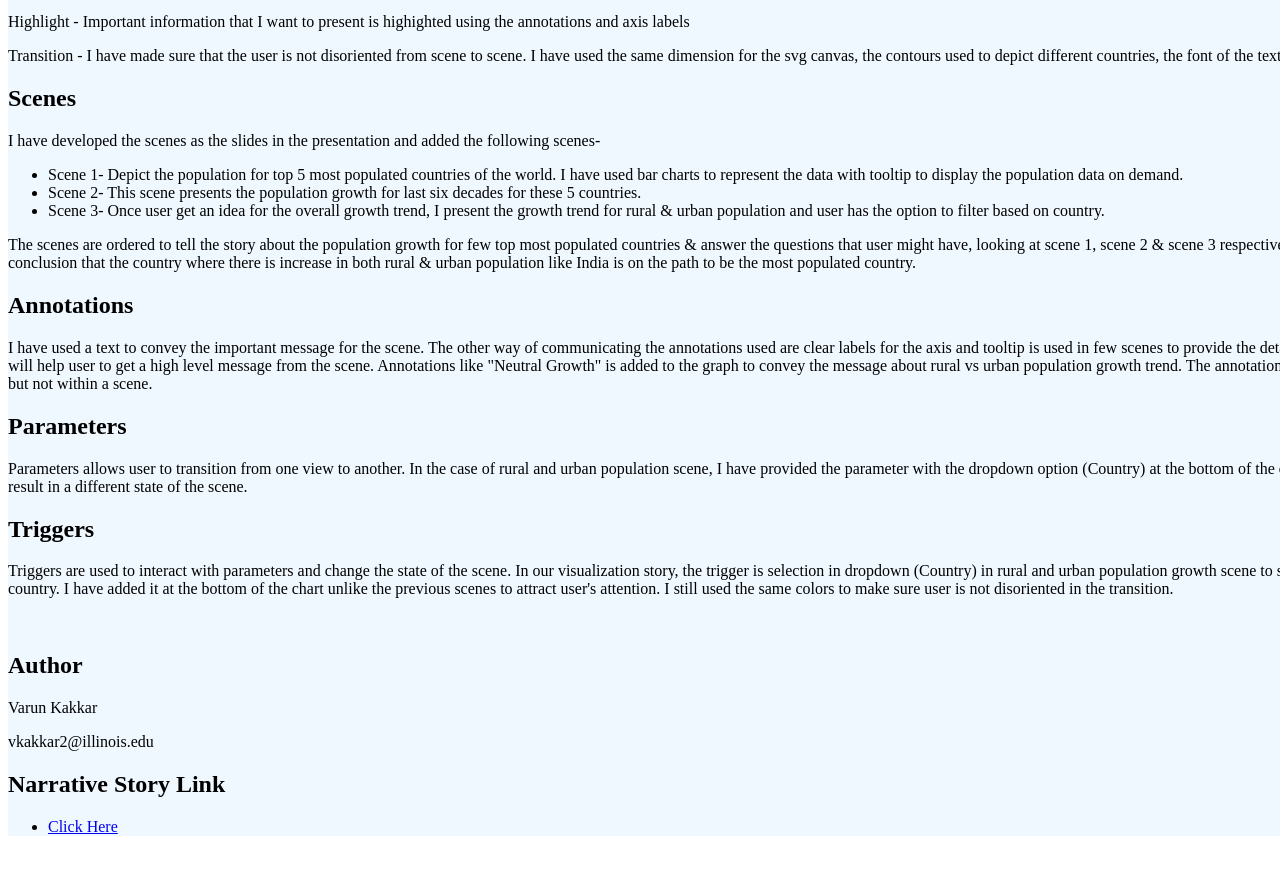
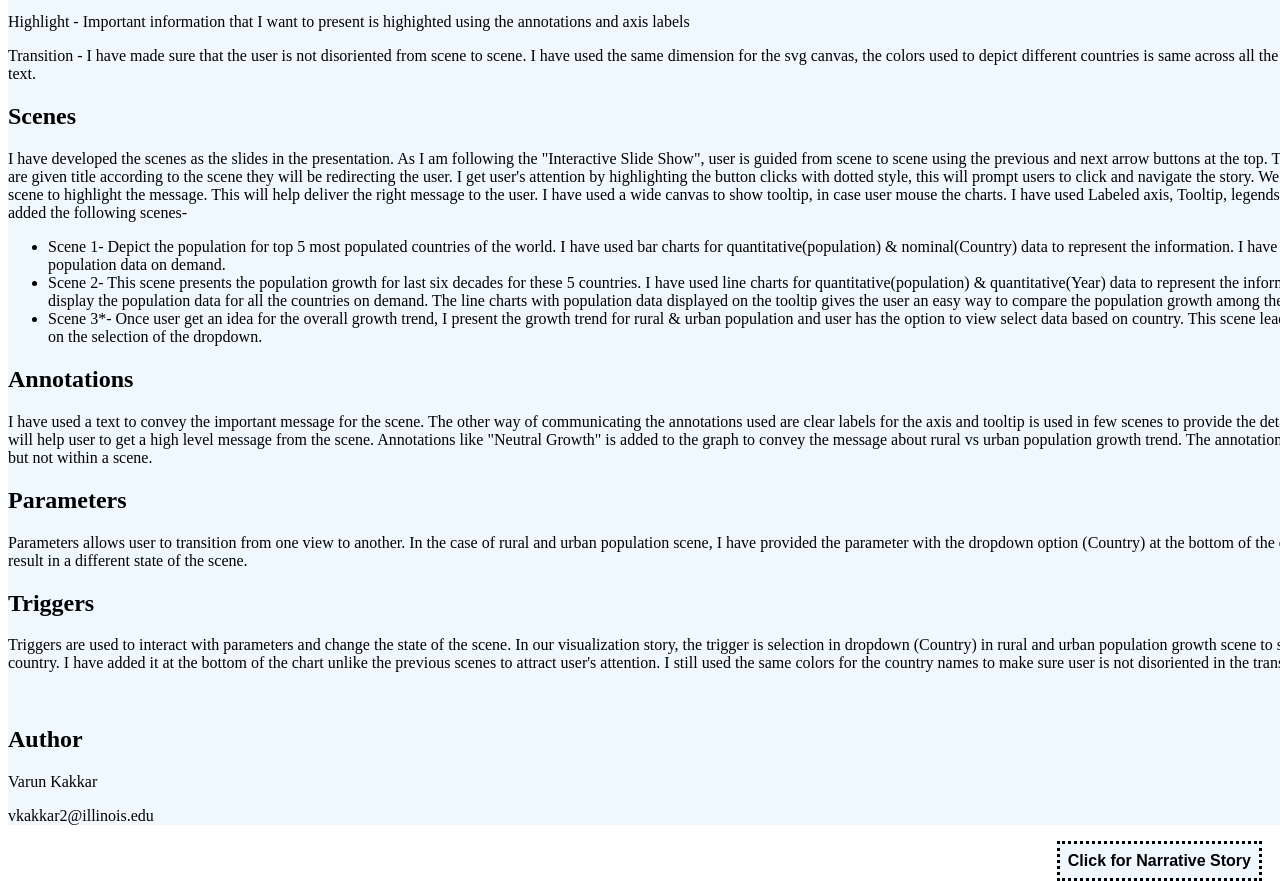
Before and after one commit to VarunKakkarUIUC/NarrativeVisualization, a plain HTML site: page index.html in a window 1280 px wide. Shown: the part 510-1391 px from the top of the page. Before the commit the page ends 1362 px from the top, so only its background shows below. Drawn offline with Linux system fonts and the light colour scheme.

Commit message:
Information file
Updating the supplement information for the narrative visualization.

```diff
--- a/index.html
+++ b/index.html
@@ -16,6 +16,7 @@
 	padding: 8px 8px;
 	display: inline-block;
 	font-size: 16px;
+	font-weight: bold;
 }
 </style>
 
@@ -28,7 +29,7 @@
 				<p>World Development Indicators - http://datatopics.worldbank.org/world-development-indicators/</p>
 
 				<h2>Messaging</h2>
-				<p>This visualization is an interactive slideshow which talks about the population of top 5 most populated countries of the
+				<p>This visualization is an Interactive Slide Show, which talks about the population of top 5 most populated countries of the
 				world in 2018 (China, India, USA, Indonesia & Pakistan). I have looked at the WDI dataset for this narration. I have presented a population growth trend for these countries
 				in last 60 years. Once we see the trend for population growth, the next scene depicts the corresponding population growth in
 				rural & urban population for these countries. This will give user an idea that the country like India where the population is increasing
@@ -45,21 +46,25 @@
 				<p>Structure - The data is presented to the user in a simple form that present the information clearly whether it is depicting quantitative & nominal data with bar
 				charts or quantitative & quantitative data with line charts, clear use of labels/text for frames to communicate the details</p>
 				<p>Highlight - Important information that I want to present is highighted using the annotations and axis labels</p>
-				<p>Transition - I have made sure that the user is not disoriented from scene to scene. I have used the same dimension for the svg canvas, the contours used to
-				depict different countries, the font of the text.</p>
+				<p>Transition - I have made sure that the user is not disoriented from scene to scene. I have used the same dimension for the svg canvas, the colors used to
+				depict different countries is same across all the scenes, used uniform font of the text.</p>
 
 				<h2>Scenes</h2>
-				<p>I have developed the scenes as the slides in the presentation and added the following scenes-
+				<p>I have developed the scenes as the slides in the presentation. As I am following the "Interactive Slide Show", user is guided from scene to scene using the
+				previous and next arrow buttons at the top. The previous and next buttons are given title according to the scene they will be redirecting the user. I get user's
+				attention by highlighting the button clicks with dotted style, this will prompt users to click and navigate the story. We have added annotations in each scene to
+				highlight the message. This will help deliver the right message to the user. I have used a wide canvas to show tooltip, in case user mouse the charts.
+				I have used Labeled axis, Tooltip, legends & text as annotations. I have added the following scenes-
 					<ul>
-						<li>Scene 1- Depict the population for top 5 most populated countries of the world. I have used bar charts to represent the data with tooltip to display
-						the population data on demand.</li>
-						<li>Scene 2- This scene presents the population growth for last six decades for these  5 countries.</li>
-						<li>Scene 3- Once user get an idea for the overall growth trend, I present the growth trend for rural & urban population and user has the option to filter based on country.</li>
+						<li>Scene 1- Depict the population for top 5 most populated countries of the world. I have used bar charts for quantitative(population) & nominal(Country) data to
+						represent the information. I have added the tooltip to display the population data on demand.</li>
+						<li>Scene 2- This scene presents the population growth for last six decades for these 5 countries. I have used line charts for quantitative(population)
+						& quantitative(Year) data to represent the information. I have used tooltip to display the population data for all the countries on demand.
+						The line charts with population data displayed on the tooltip gives the user an easy way to compare the population growth among these countries.</li>
+						<li>Scene 3*- Once user get an idea for the overall growth trend, I present the growth trend for rural & urban population and user has the option to
+						view select data based on country. This scene leads to other scenes as well based on the selection of the dropdown.</li>
 					</ul>
 				</p>
-				<p>The scenes are ordered to tell the story about the population growth for few top most populated countries & answer the questions that user might have,
-				looking at scene 1, scene 2 & scene 3 respectively. The user will come to conclusion that the country where there is increase in both rural & urban
-				population like India is on the path to be the most populated country.
 
 				<h2>Annotations</h2>
 				<p>I have used a text to convey the important message for the scene. The other way of communicating the annotations used are clear labels for the axis and tooltip
@@ -73,18 +78,14 @@
 				<h2>Triggers</h2>
 				<p>Triggers are used to interact with parameters and change the state of the scene. In our visualization story, the trigger is selection in dropdown (Country) in rural and urban
 				population growth scene to select the data for particular country. I have added it at the bottom of the chart unlike the previous scenes to attract user's
-				attention. I still used the same colors to make sure user is not disoriented in the transition.</p>
+				attention. I still used the same colors for the country names to make sure user is not disoriented in the transition.</p>
 				<br />
 
 				<h2>Author</h2>
 				<p>Varun Kakkar</p>
 				<p>vkakkar2@illinois.edu</p>
-
-				<h2>Narrative Story Link</h2>
-				<ul>
-					<li><a href="https://varunkakkaruiuc.github.io/NarrativeVisualization/Top5PopulatedCountries.html">Click Here</a></li>
-				</ul>
 		</div>
+		<input type=button id ="next" class="next" onClick="location.href='https://varunkakkaruiuc.github.io/NarrativeVisualization/Top5PopulatedCountries.html'" value='Click for Narrative Story'>
 	</div>
 </div>
 </html>
```
Also changed, not shown: PopulationGrowthTrend.html (+20 -12 lines), RuralVsUrbanPopulationGrowth.html (+7 -4 lines), Top5PopulatedCountries.html (+2 -0 lines).
